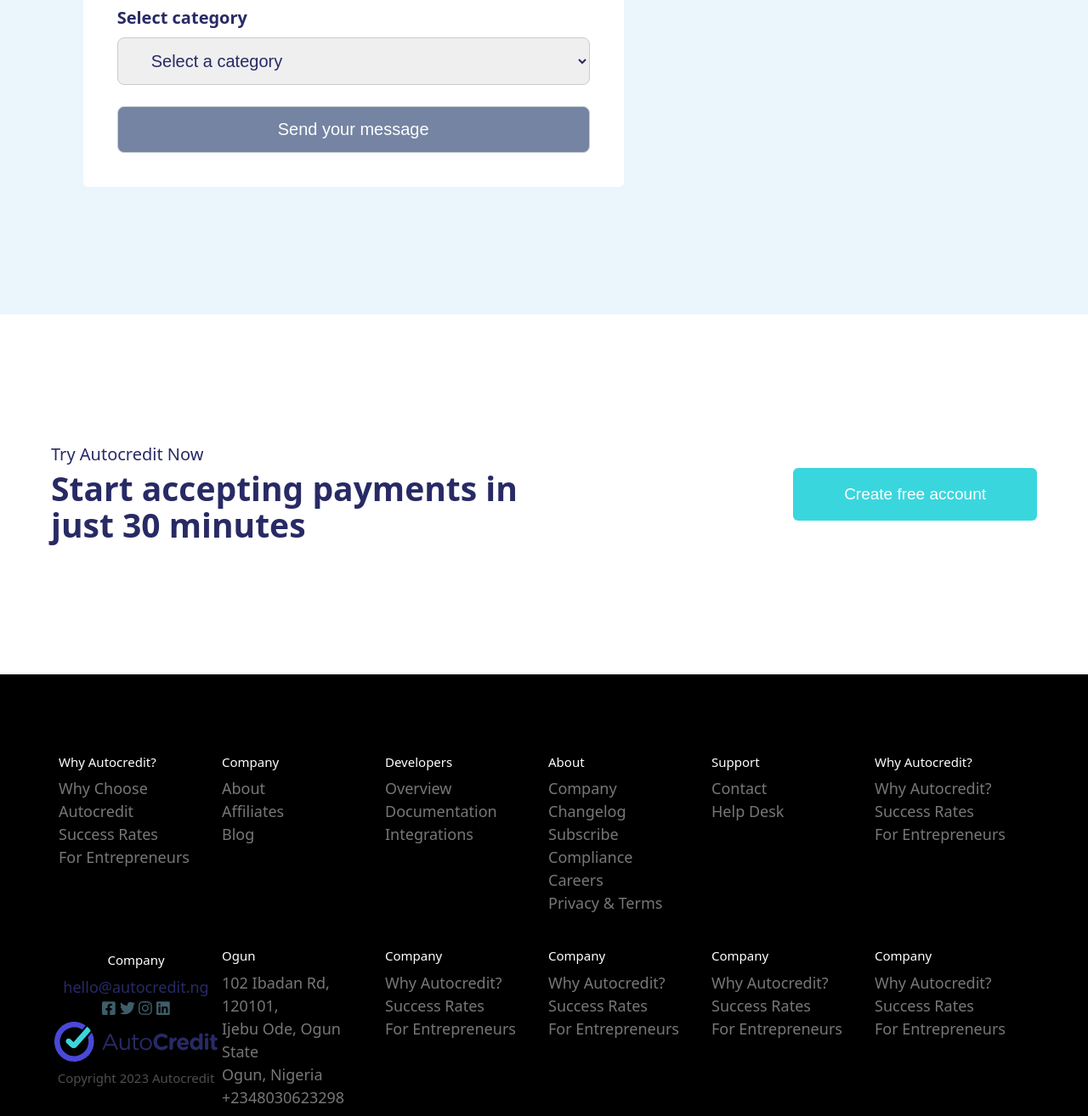
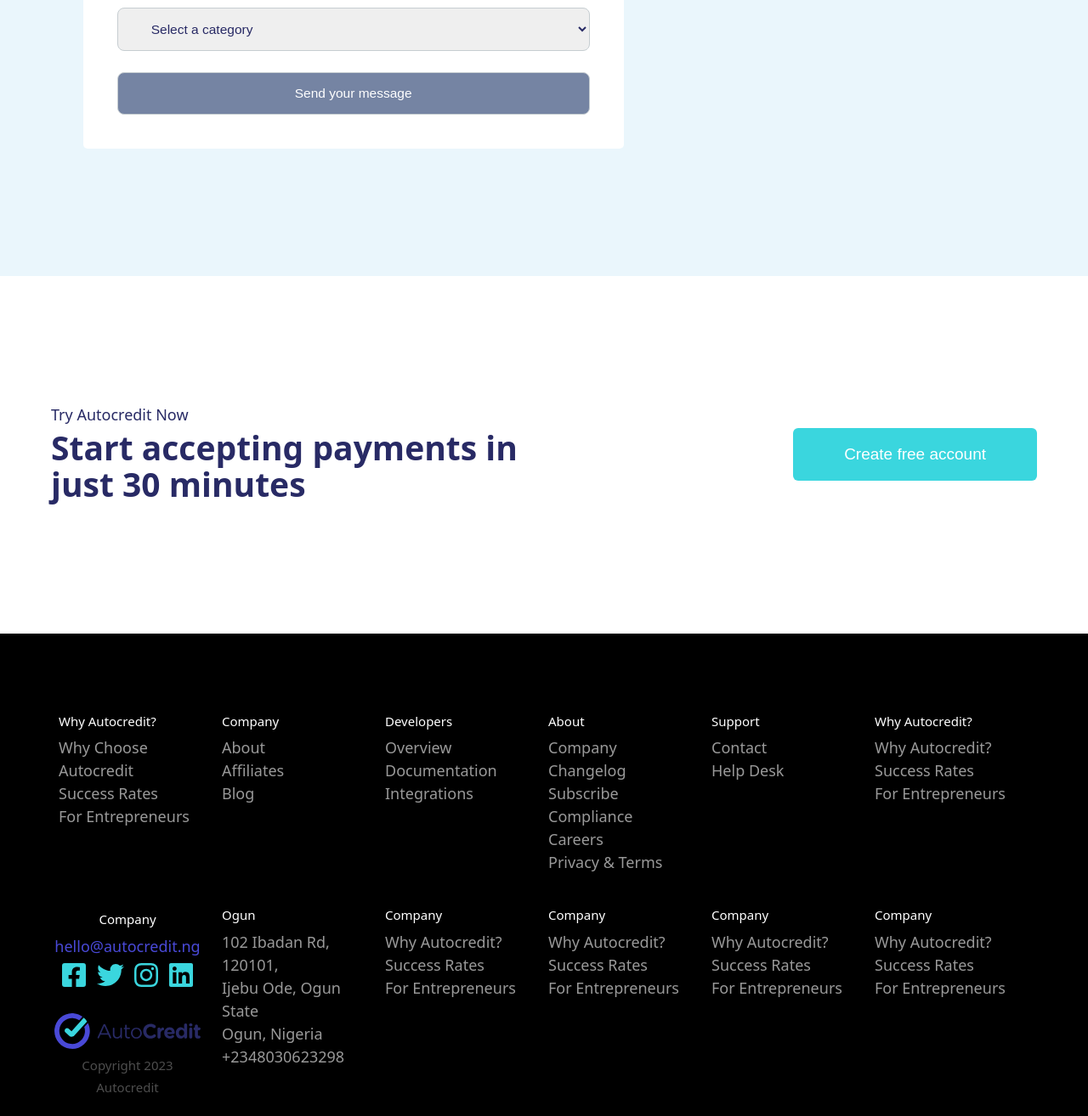
Before and after one commit to ddddami/autocredit-support, a plain HTML site: page index.html in a window 1280 px wide. Shown: the part 1214-2528 px from the top of the page at 85% size. Drawn offline with Linux system fonts and the light colour scheme.

Commit message:
Improve UI

```diff
--- a/css/styles.css
+++ b/css/styles.css
@@ -238,7 +238,7 @@ p {
 
 .form-label {
     display: block;
-    font-weight: bold;
+    font-weight: 500;
     margin-bottom: 8px;
 }
 
@@ -257,7 +257,7 @@ p {
 /* Inputs */
 .input {
     padding: 1.5rem 3.5rem;
-    font-size: 2rem;
+    font-size: 1.55rem;
     outline: 0;
     border: 1px solid #c6cdd1;
     border-radius: 8px;
@@ -305,7 +305,7 @@ p {
 
 @media screen and (min-width: 768px) {
     body {
-        font-size: 2rem;
+        font-size: 1.8rem;
 
     }
 
@@ -351,11 +351,12 @@ p {
 }
 
 .footer__brand {
-    margin-top: 5rem;
     text-align: center;
+    margin-right: 2rem;
 }
 
 .footer__brand img {
+    margin-top: 18px;
     width: 100%;
     max-width: 230px;
 }
@@ -379,8 +380,12 @@ p {
 }
 
 .footer a {
-    color: #777;
+    color: #999;
     transition: color 0.3s;
+}
+
+.footer span {
+    color: var(--color-primary);
 }
 
 .footer a:hover {
@@ -427,6 +432,12 @@ p {
         font-size: 1.6rem;
         margin-bottom: 1rem;
     }
+}
+
+.footer svg {
+    height: 32px;
+    fill: var(--color-accent);
+    margin: 4px;
 }
 
 /* Grid */
```
